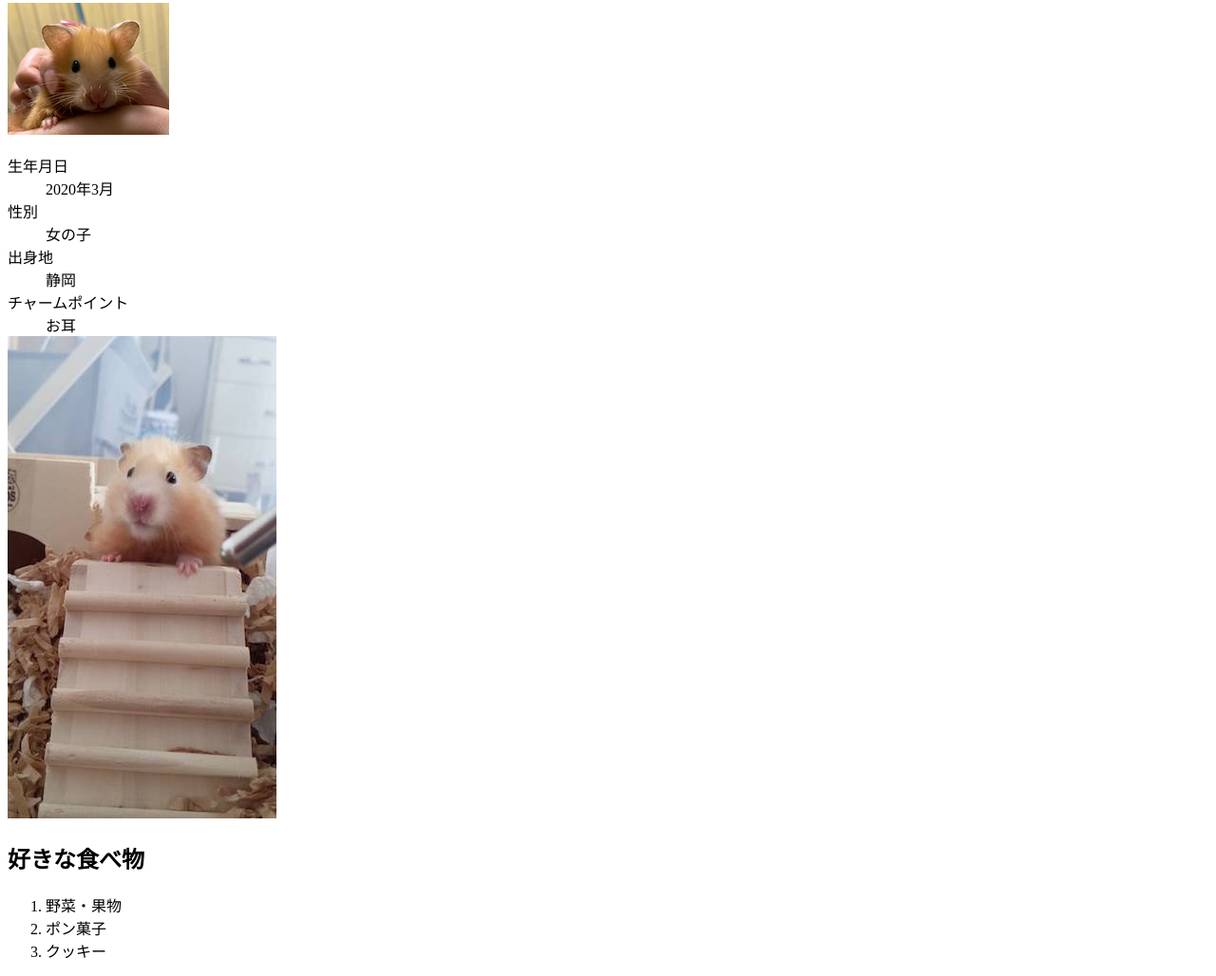
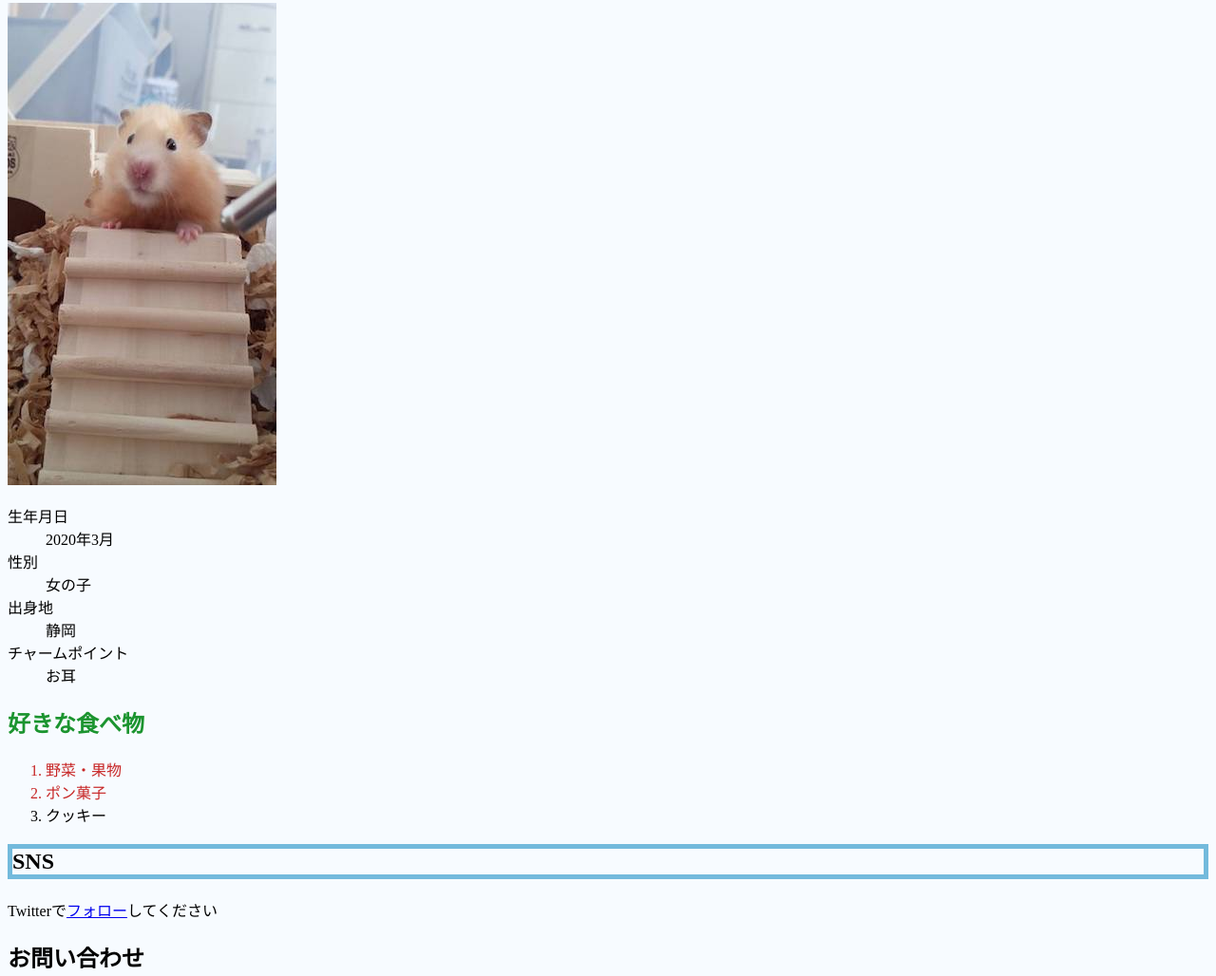
Before and after one commit to abyss0509/github.io, a plain HTML site: page rupa.html in a window 1280 px wide. Shown: the part 185-1213 px from the top of the page at 95% size. Drawn offline with Linux system fonts and the light colour scheme.

Commit message:
Update rupa.html

```diff
--- a/rupa.html
+++ b/rupa.html
@@ -4,6 +4,7 @@
     <meta charset="UTF-8">
     <meta name="viewport" content="width=device-width, initial-scale=1.0">
     <title>るぱの紹介ページ</title>
+    <link rel="stylesheet" href="rupa.css">
   </head>
   <body>
     <header>
@@ -14,7 +15,7 @@
     <main>
       <article>
         <h2>プロフィール</h2>
-        <img src="rupa.png" alt="">
+        <img src="rupa2.jpg" alt="">
 
         <dl>
           <dt>生年月日</dt>
@@ -25,15 +26,14 @@
           <dd>静岡</dd>
           <dt>チャームポイント</dt>
           <dd>お耳</dd>
-          <img src="rupa2.jpg" alt="">
         </dl>
       </article>
       <article>
-        <h2>好きな食べ物</h2>
+        <h2 id="favorite">好きな食べ物</h2>
 
         <ol>
-          <li>野菜・果物</li>
-          <li>ポン菓子</li>
+          <li class="special">野菜・果物</li>
+          <li class="special">ポン菓子</li>
           <li>クッキー</li>
         </ol>
 
@@ -41,7 +41,7 @@
     </main>
 
     <aside>
-      <h2>SNS</h2>
+      <h2 id="sns">SNS</h2>
       <p>Twitterで<a href="https://mobile.twitter.com/QRPJ9v3G7bBbCEi">フォロー</a>してください</p>
 
       <h2>お問い合わせ</h2>
```
